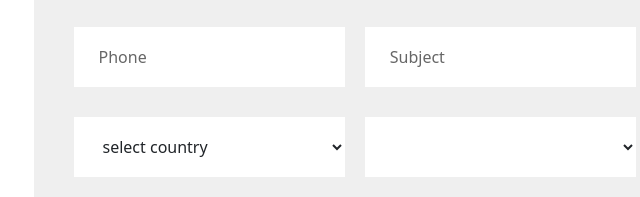
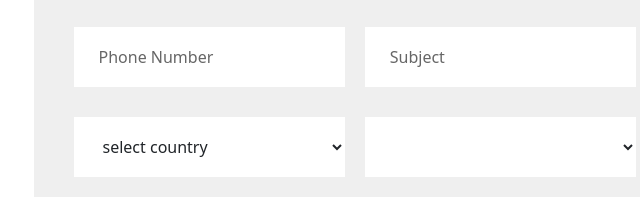
Before and after one commit to ahuagodwin/dozy-foundation, a website with bundled scripts: page contact.html in a window 1280 px wide. Shown: the part 585-782 px from the top of the page, 549-1189 px from the left. Built offline with nearby package versions, Linux system fonts and the light colour scheme; a web font is replaced by a local one.

Commit message:
contact page updated

```diff
--- a/contact.html
+++ b/contact.html
@@ -210,7 +210,7 @@
 									</div>
 
 									<div class="form-group col-lg-6 col-md-6 col-sm-12">
-										<input type="text" name="phone" placeholder="Phone">
+										<input type="text" name="phone" placeholder="Phone Number">
 									</div>
 
 									<div class="form-group col-lg-6 col-md-6 col-sm-12">
```
